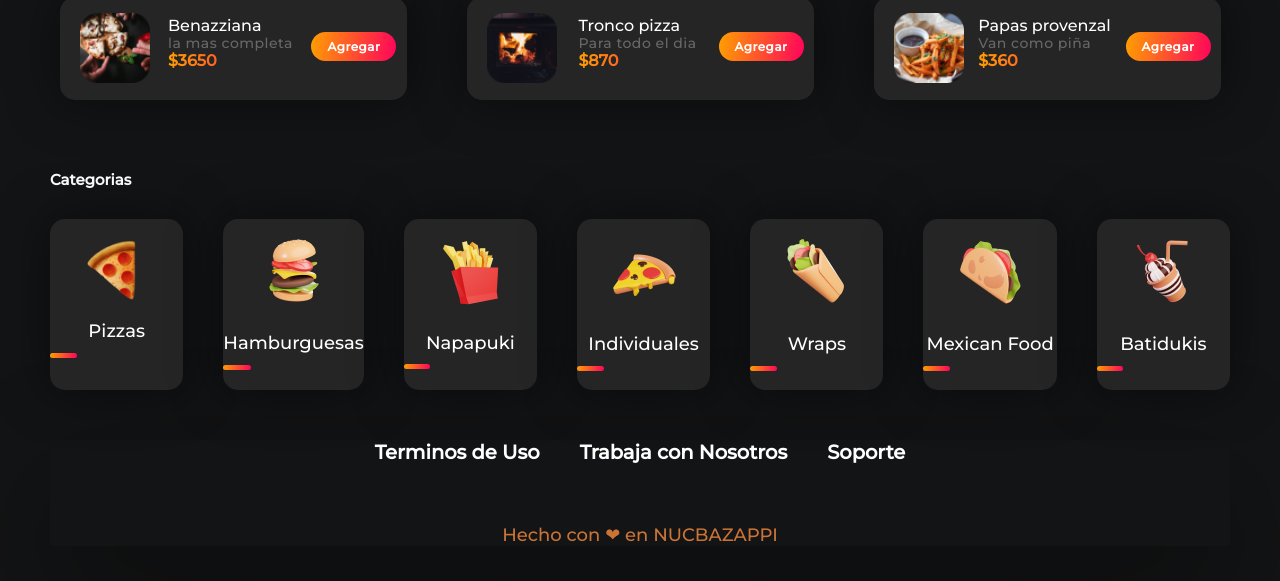
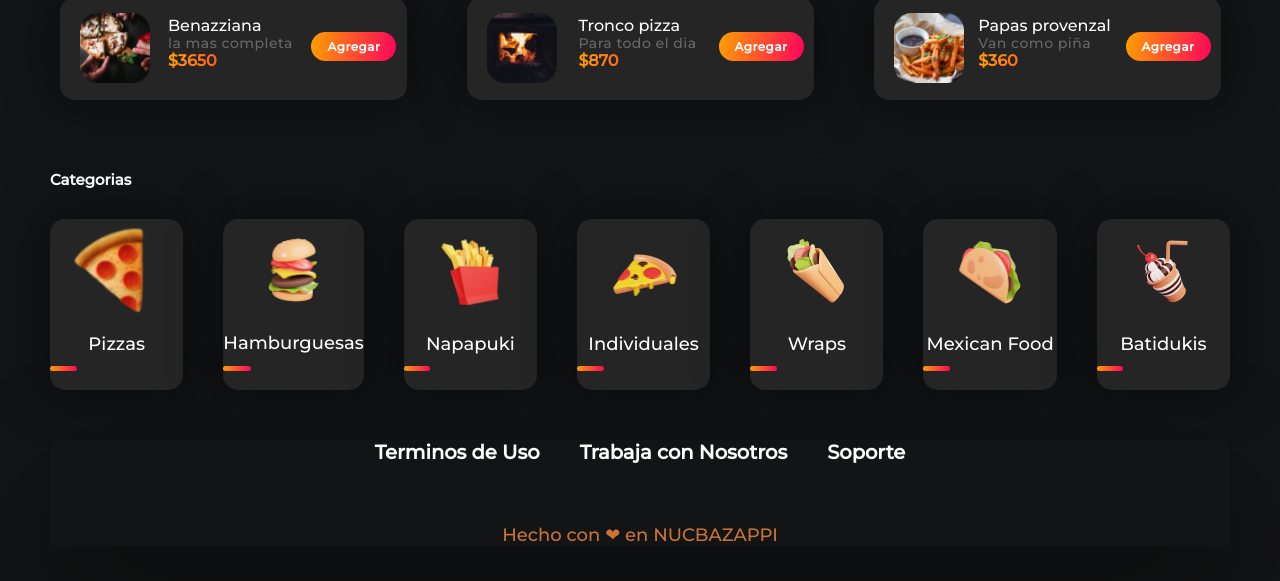
Before and after one commit to fedearc/e5, a plain HTML site: page index.html in a window 1280 px wide. Shown: the part 123-704 px from the top of the page. Drawn offline with Linux system fonts and the light colour scheme.

Commit message:
reducción de class en las img

```diff
--- a/index.html
+++ b/index.html
@@ -79,37 +79,37 @@
         <h2>Categorias</h2>
         <div class="categories-cards">
             <div class="cat">
-                <img class="hover cat-img pizzas" src="./assets/img/image34.png" alt="Pizza">
+                <img class="hover cat-img" src="./assets/img/image 34.png" alt="pizza">
                 <a href="#"class="cat-text">Pizzas</a>
                 <div class="boxes"> </div>
             </div>
             <div class="cat">
-                <img class="hover cat-img burguer" src="./assets/img/burger1.png" alt="Hamburguesa">
+                <img class="hover cat-img" src="./assets/img/burger 1.png" alt="Hamburguesa">
                 <a href="#"class="cat-text">Hamburguesas</a>
                 <div class="boxes"> </div>
             </div>
             <div class="cat">
-                <img class="hover cat-img fried" src="./assets/img/fries2.png" alt="Papas fritas">
+                <img class="hover cat-img" src="./assets/img/fries 2.png" alt="Papas fritas">
                 <a href="#"class="cat-text">Napapuki</a>
                 <div class="boxes"></div>
             </div>
             <div class="cat">
-                <img class="hover cat-img slice" src="./assets/img/pizza2.png" alt="Slices">
+                <img class="hover cat-img" src="./assets/img/pizza 2.png" alt="Slices">
                 <a href="#"class="cat-text">Individuales</a>
                 <div class="boxes"> </div>
             </div>
             <div class="cat">
-                <img class="hover cat-img wrap" src="./assets/img/buritto1.png" alt="Wraps">
+                <img class="hover cat-img" src="./assets/img/buritto 1.png" alt="Wraps">
                 <a href="#"class="cat-text">Wraps</a>
                 <div class="boxes"> </div>
             </div>
             <div class="cat">
-                <img class="hover cat-img mexican" src="./assets/img/taco1.png" alt="Mexican Food">
+                <img class="hover cat-img" src="./assets/img/taco 1.png" alt="Mexican Food">
                 <a href="#"class="cat-text">Mexican Food</a>
                 <div class="boxes"> </div>
             </div>
             <div class="cat">
-                <img class="hover cat-img float" src="./assets/img/float1.png" alt="Pizza">
+                <img class="hover cat-img" src="./assets/img/float 1.png" alt="Pizza">
                 <a href="#"class="cat-text">Batidukis</a>
                 <div class="boxes"> </div>
             </div>
--- a/style.css
+++ b/style.css
@@ -229,60 +229,10 @@ a :hover {
 .cat-img{
   display: flex;
   align-self: center;
-}
-.pizzas {
-  width: 60px;
-  height: 60px;
-  left: 154px;
-  top: 846px;
-}
-.burguer {
-  display: flex;
-  align-self: center;
-  width: 85px;
-  height: 85px;
-  left: 330px;
-  top: 842px;
-}
-.fried {
-  display: flex;
-  align-self: center;
-  width: 83px;
-  height: 83px;
-  left: 511px;
-  top: 839px;
-}
-.slice {
-  display: flex;
-  align-self: center;
-  width: 85px;
-  height: 86px;
-  left: 694px;
-  top: 837px;
-}
-.wrap {
-  display: flex;
-  align-self: center;
   width: 86px;
   height: 86px;
   left: 878px;
   top: 839px;
-}
-.mexican {
-  display: flex;
-  align-self: center;
-  width: 85px;
-  height: 86px;
-  left: 1060px;
-  top: 839px;
-}
-.float {
-  display: flex;
-  align-self: center;
-  width: 86px;
-  height: 86px;
-  left: 1240px;
-  top: 837px;
 }
 
 .cat-text {
@@ -302,7 +252,6 @@ a :hover {
     border-radius: 5px;
     margin: 8% 0;
 }
-
 
 /* FOOTER */
 
```
Also changed, not shown: assets/img/burger 1.png (added), assets/img/burger1.png (deleted), assets/img/buritto 1.png (added), assets/img/buritto1.png (deleted), assets/img/float 1.png (added), assets/img/float1.png (deleted), assets/img/fries 2.png (added), assets/img/fries2.png (deleted), assets/img/image 34.png (added), assets/img/image34.png (deleted), assets/img/pizza 2.png (added), assets/img/pizza2.png (deleted), assets/img/taco 1.png (added), assets/img/taco1.png (deleted).
